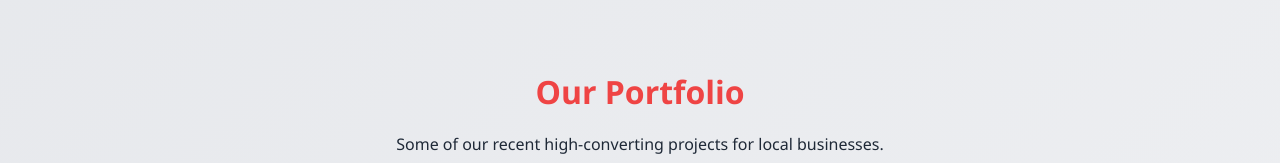
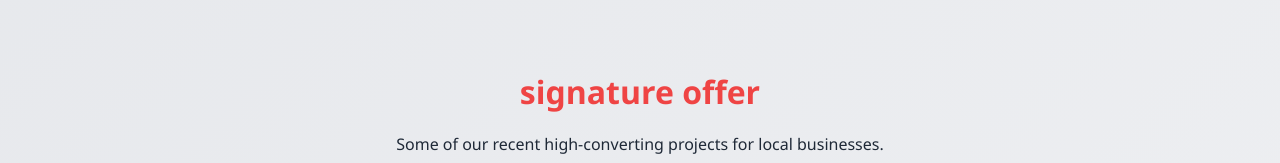
Before and after one commit to bizautomagic/bizautomagic.github.io, a plain HTML site: page index.html in a window 1280 px wide. Shown: the part 541-704 px from the top of the page. Drawn offline with Linux system fonts and the light colour scheme.

Commit message:
Update index.html

```diff
--- a/index.html
+++ b/index.html
@@ -164,7 +164,7 @@
 </section>
 
 <section class="portfolio">
-    <h2>Our Portfolio</h2>
+    <h2>signature offer</h2>
     <p>Some of our recent high-converting projects for local businesses.</p>
     <div class="portfolio-grid">
         <a class="portfolio-item" href="https://bizautomagic.github.io/Zara-Beauty" target="_blank">
```
